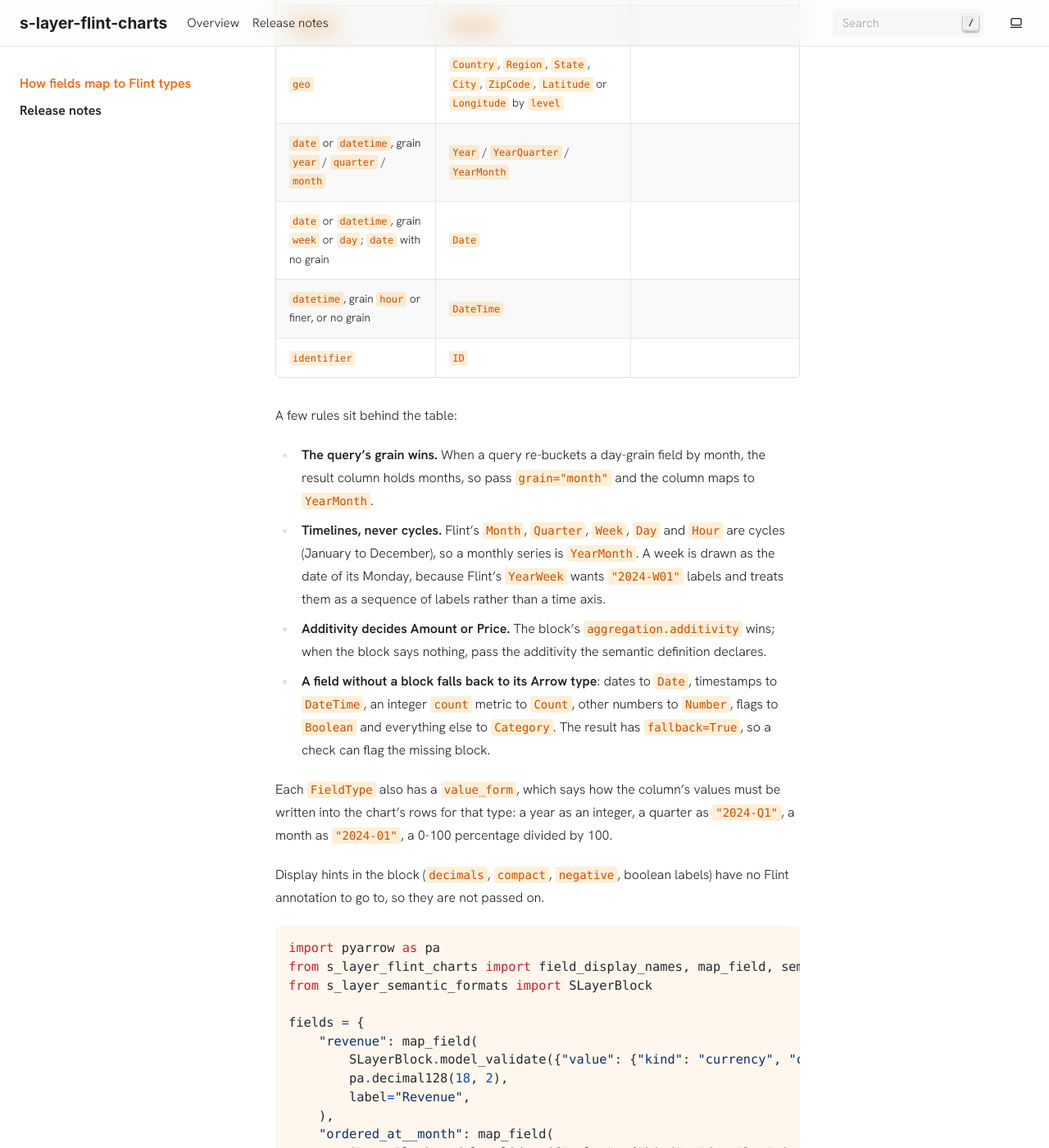
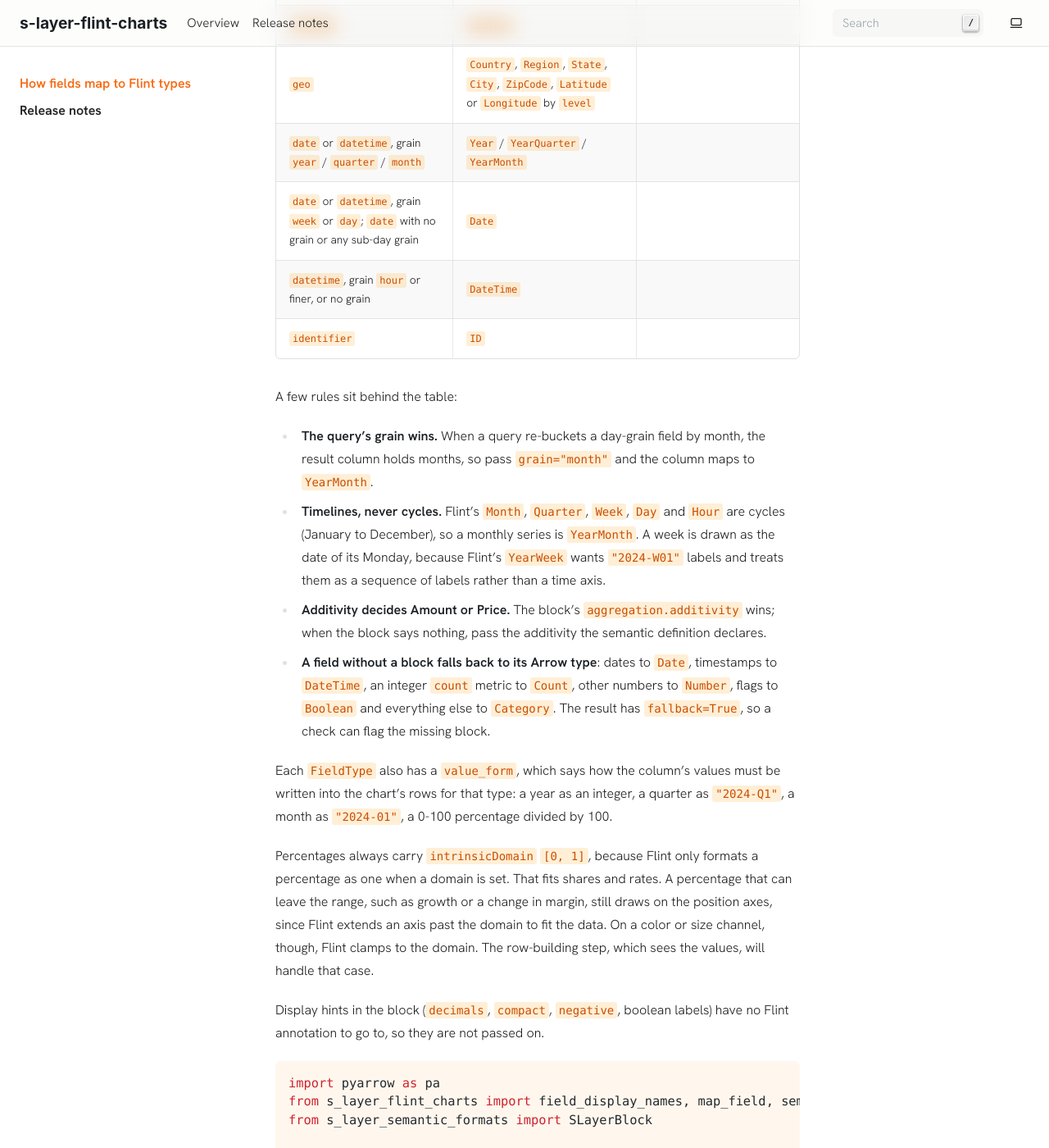
Before and after one commit to s-layer/flint-charts, a Sphinx documentation site: the page built from docs/mapping.md, in a window 1280 px wide and 1400 px high, scrolled down 1015 px. Shown: the whole window at 82% size. Built offline with Sphinx 7.4.7, drawn with Linux system fonts in a browser that asks for light colours; some web fonts are replaced; pages that are not in the unit, such as notebooks, are missing from menus.

Commit message:
test: pin a date at sub-day grain to Date; note percentage domain limits
A date with an hour, minute or second grain stays a Date, both with a
block and as a fallback; the new cases fail if that branch returns
DateTime. The docs table names that case, explains what the fixed [0, 1]
percentage domain does to values outside it, and the TS pin comment no
longer claims the Python tests write the file.

Co-Authored-By: Claude Opus 5.5 (1M context) <noreply@anthropic.com>
Claude-Session: https://claude.ai/code/session_014GBZqToZPRwmnCdgJwTCKC

```diff
--- a/docs/mapping.md
+++ b/docs/mapping.md
@@ -19,7 +19,7 @@ declares instead of what a model guesses.
 | `boolean` | `Boolean` | |
 | `geo` | `Country`, `Region`, `State`, `City`, `ZipCode`, `Latitude` or `Longitude` by `level` | |
 | `date` or `datetime`, grain `year` / `quarter` / `month` | `Year` / `YearQuarter` / `YearMonth` | |
-| `date` or `datetime`, grain `week` or `day`; `date` with no grain | `Date` | |
+| `date` or `datetime`, grain `week` or `day`; `date` with no grain or any sub-day grain | `Date` | |
 | `datetime`, grain `hour` or finer, or no grain | `DateTime` | |
 | `identifier` | `ID` | |
 
@@ -41,6 +41,12 @@ A few rules sit behind the table:
 Each `FieldType` also has a `value_form`, which says how the column's values must be written
 into the chart's rows for that type: a year as an integer, a quarter as `"2024-Q1"`, a month as
 `"2024-01"`, a 0-100 percentage divided by 100.
+
+Percentages always carry `intrinsicDomain` `[0, 1]`, because Flint only formats a percentage
+as one when a domain is set. That fits shares and rates. A percentage that can leave the range,
+such as growth or a change in margin, still draws on the position axes, since Flint extends an
+axis past the domain to fit the data. On a color or size channel, though, Flint clamps to the
+domain. The row-building step, which sees the values, will handle that case.
 
 Display hints in the block (`decimals`, `compact`, `negative`, boolean labels) have no Flint
 annotation to go to, so they are not passed on.
```
Also changed, not shown: 2 other files.
